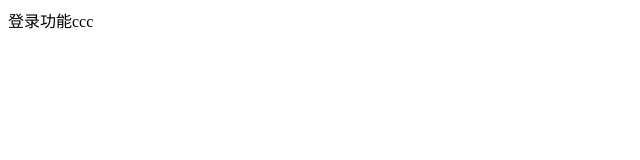
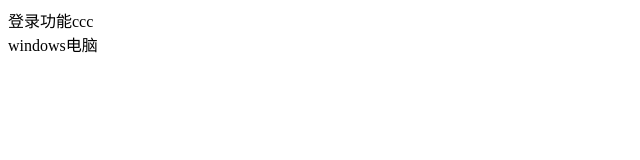
Before and after one commit to wushenggang/git-study, a plain HTML site: page login.html in a window 1280 px wide. Shown: the whole page, without its empty margins (0-640 px from the left). Drawn offline with Linux system fonts and the light colour scheme.

Commit message:
window up

```diff
--- a/login.html
+++ b/login.html
@@ -8,5 +8,6 @@
 </head>
 <body>
     <div>登录功能ccc</div>
+    <div>windows电脑</div>
 </body>
 </html>
```
